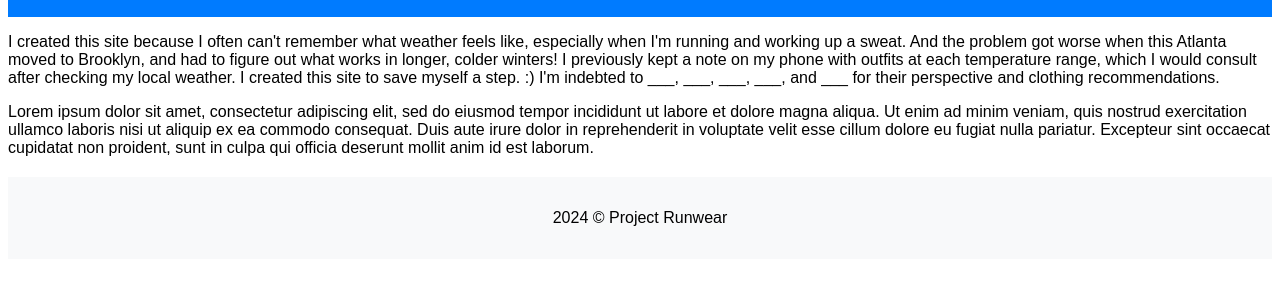
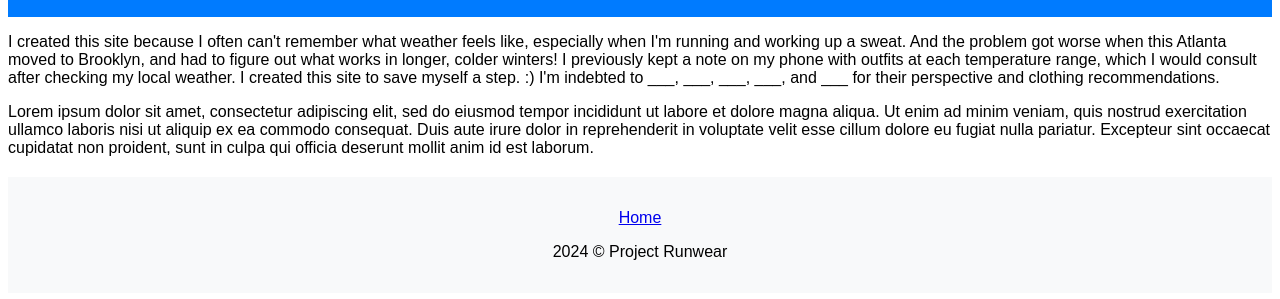
Before and after one commit to mdlarson/ProjectRunwear, a plain HTML site: page templates/about.html in a window 1280 px wide. Shown: the part 103-402 px from the top of the page. Drawn offline with Linux system fonts and the light colour scheme; files that its build step writes are made by us from their sources.

Commit message:
Add link to Home page

```diff
--- a/templates/about.html
+++ b/templates/about.html
@@ -35,6 +35,7 @@
         </section>
     </main>
     <footer>
+        <p><a href="/">Home</a></p>
         <p>2024 &copy; Project Runwear</p>
     </footer>
 </body>
```
